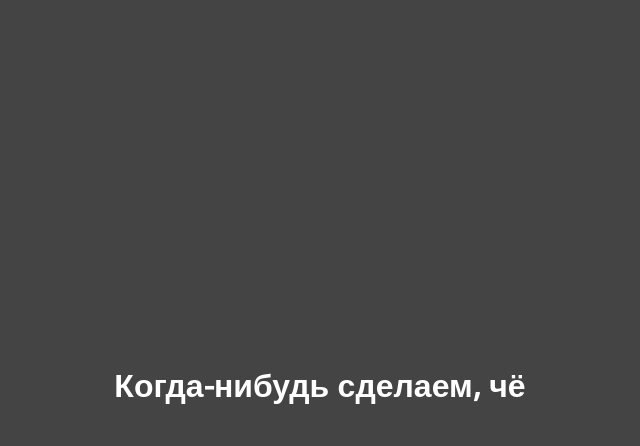
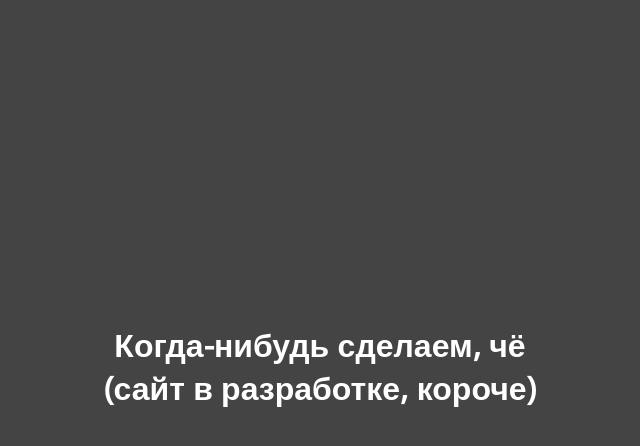
Before and after one commit to Skulia/skulia.github.io, a plain HTML site: page index.html in a window 1280 px wide. Shown: the part 18-464 px from the top of the page, without its empty margins (320-960 px from the left). Drawn offline with nearby package versions, Linux system fonts and the light colour scheme.

Commit message:
разъяснения

```diff
--- a/index.html
+++ b/index.html
@@ -10,6 +10,6 @@ font-family: 'Open Sans', sans-serif;
 </style>
 </head>
 <body style="background-color: #444444;">
-<h1 style="color:white; text-align: center; padding-top: 45vh;">Когда-нибудь сделаем, чё</h1>
+<h1 style="color:white; text-align: center; padding-top: 40vh;">Когда-нибудь сделаем, чё<br>(сайт в разработке, короче)</h1>
 </body>
 </html>
```
